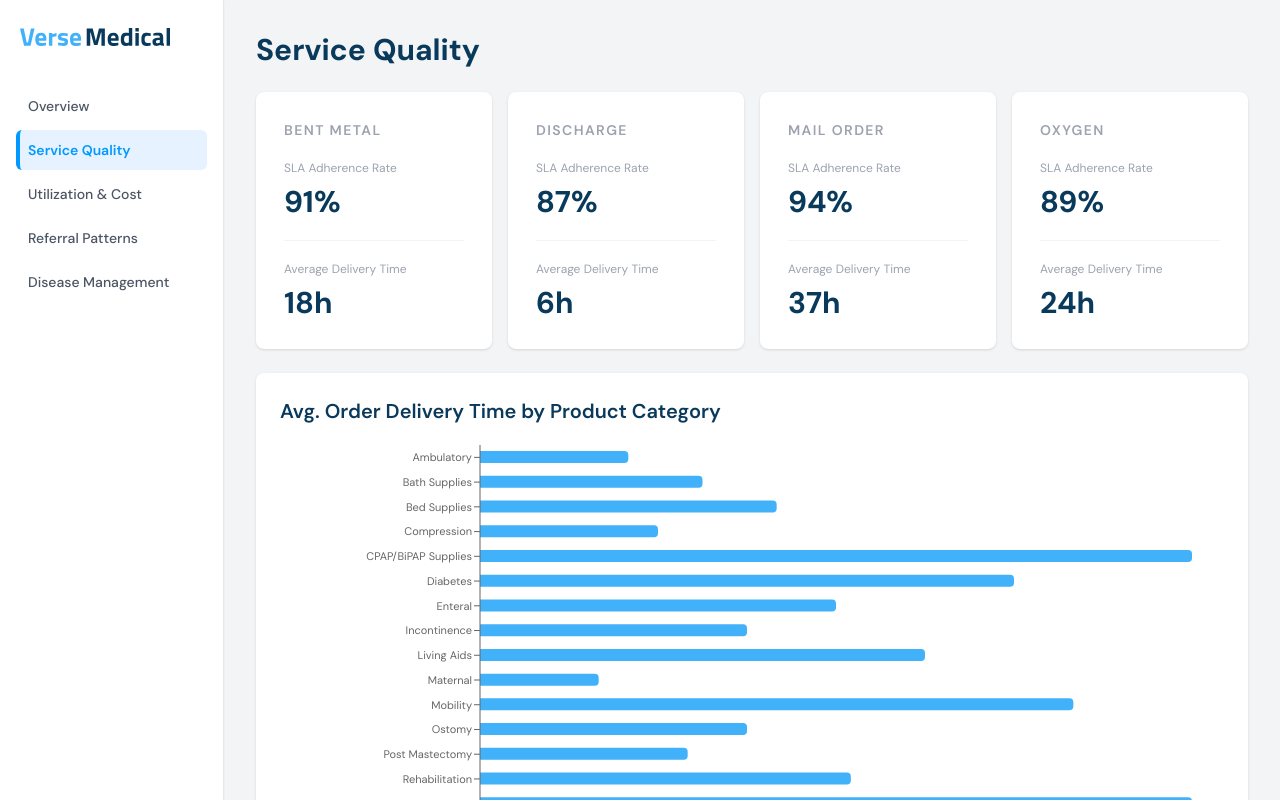
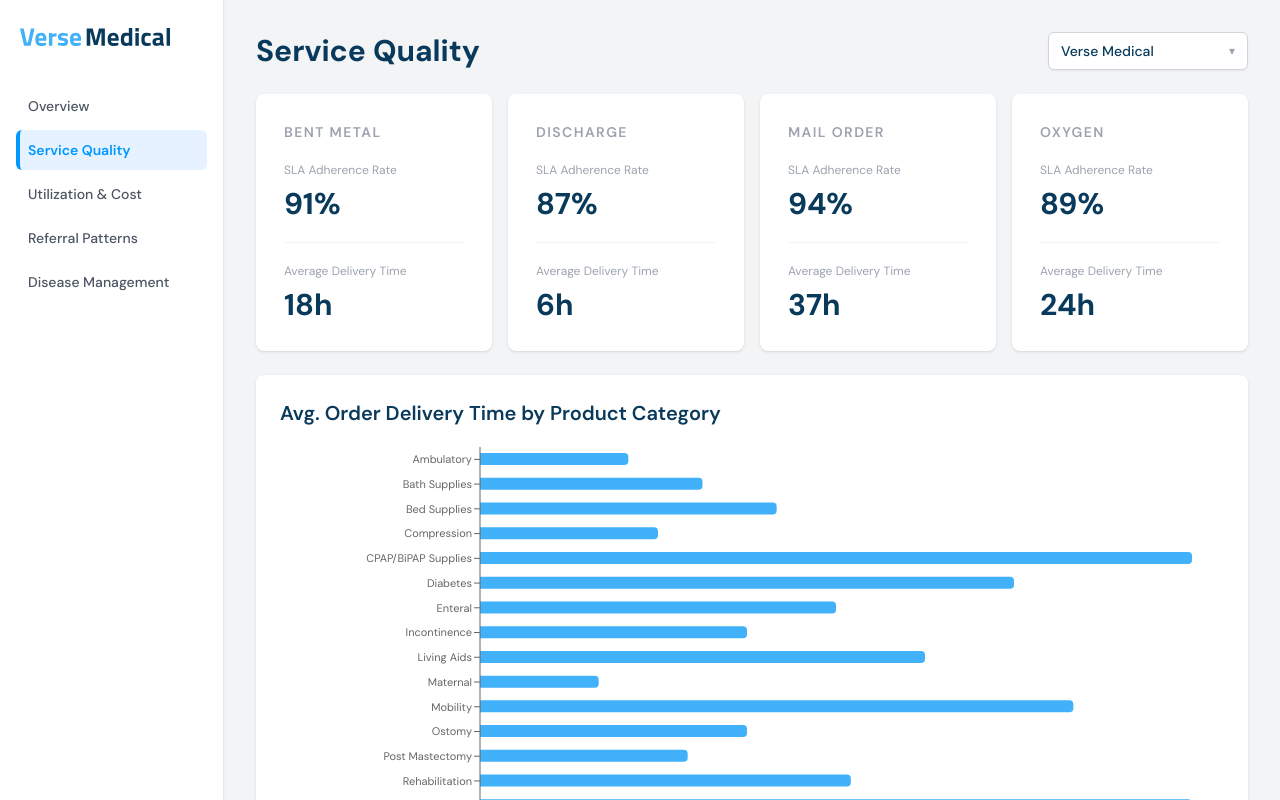
Before and after one commit to bryanzqwang/Verse_Payor_Dashboard, a Next.js app: page / in a window 1280 px wide. Both pictures are taken after a click on the button "Service Quality". Shown: the top 800 px of the page. Built offline with nearby package versions, Linux system fonts and the light colour scheme.

Commit message:
Added in supplier dropdown for Service Quality tab

```diff
--- a/src/app/tabs/ServiceQuality.tsx
+++ b/src/app/tabs/ServiceQuality.tsx
@@ -1,18 +1,173 @@
+"use client";
+
+import { useEffect, useRef, useState } from 'react';
 import { ServiceCategoryCard } from '@/components/ServiceCategoryCard';
 import { AvgDeliveryTimeChart } from '@/components/AvgDeliveryTimeChart';
 
+interface CategoryMetric {
+  category: string;
+  slaRate: string;
+  avgDelivery: string;
+}
+
+interface SupplierServiceQuality {
+  name: string;
+  categories: CategoryMetric[];
+  deliveryData?: { product: string; hours: number }[];
+}
+
+// Base per-product delivery hours, sourced from public/data/avg-delivery-time.csv (Verse Medical).
+const BASE_DELIVERY: { product: string; hours: number }[] = [
+  { product: 'Ambulatory', hours: 10 },
+  { product: 'Bath Supplies', hours: 15 },
+  { product: 'Bed Supplies', hours: 20 },
+  { product: 'Compression', hours: 12 },
+  { product: 'CPAP/BiPAP Supplies', hours: 48 },
+  { product: 'Diabetes', hours: 36 },
+  { product: 'Enteral', hours: 24 },
+  { product: 'Incontinence', hours: 18 },
+  { product: 'Living Aids', hours: 30 },
+  { product: 'Maternal', hours: 8 },
+  { product: 'Mobility', hours: 40 },
+  { product: 'Ostomy', hours: 18 },
+  { product: 'Post Mastectomy', hours: 14 },
+  { product: 'Rehabilitation', hours: 25 },
+  { product: 'Respiratory Supplies', hours: 48 },
+  { product: 'Skincare', hours: 20 },
+  { product: 'Urology', hours: 16 },
+  { product: 'Wound Care', hours: 22 },
+  { product: 'Specialty & LTSS Products', hours: 30 },
+];
+
+// Hypothetical scaling to approximate a competitor's delivery times for demo purposes.
+function scaleDelivery(multiplier: number, offset: number) {
+  return BASE_DELIVERY.map((d) => ({
+    product: d.product,
+    hours: Math.max(4, Math.round(d.hours * multiplier + offset)),
+  }));
+}
+
+const SUPPLIERS: SupplierServiceQuality[] = [
+  {
+    name: 'Verse Medical',
+    categories: [
+      { category: 'Bent Metal', slaRate: '91%', avgDelivery: '18h' },
+      { category: 'Discharge', slaRate: '87%', avgDelivery: '6h' },
+      { category: 'Mail Order', slaRate: '94%', avgDelivery: '37h' },
+      { category: 'Oxygen', slaRate: '89%', avgDelivery: '24h' },
+    ],
+    // No deliveryData override — falls back to the live CSV fetch.
+  },
+  {
+    name: 'Apex Home Medical',
+    categories: [
+      { category: 'Bent Metal', slaRate: '84%', avgDelivery: '26h' },
+      { category: 'Discharge', slaRate: '79%', avgDelivery: '11h' },
+      { category: 'Mail Order', slaRate: '88%', avgDelivery: '45h' },
+      { category: 'Oxygen', slaRate: '81%', avgDelivery: '33h' },
+    ],
+    deliveryData: scaleDelivery(1.15, 4),
+  },
+  {
+    name: 'Coastal DME Solutions',
+    categories: [
+      { category: 'Bent Metal', slaRate: '88%', avgDelivery: '21h' },
+      { category: 'Discharge', slaRate: '82%', avgDelivery: '9h' },
+      { category: 'Mail Order', slaRate: '90%', avgDelivery: '40h' },
+      { category: 'Oxygen', slaRate: '85%', avgDelivery: '29h' },
+    ],
+    deliveryData: scaleDelivery(1.05, 2),
+  },
+  {
+    name: 'Summit Health Equipment',
+    categories: [
+      { category: 'Bent Metal', slaRate: '93%', avgDelivery: '15h' },
+      { category: 'Discharge', slaRate: '90%', avgDelivery: '5h' },
+      { category: 'Mail Order', slaRate: '96%', avgDelivery: '33h' },
+      { category: 'Oxygen', slaRate: '92%', avgDelivery: '20h' },
+    ],
+    deliveryData: scaleDelivery(0.85, -3),
+  },
+  {
+    name: 'Pinnacle Care Supply',
+    categories: [
+      { category: 'Bent Metal', slaRate: '79%', avgDelivery: '31h' },
+      { category: 'Discharge', slaRate: '74%', avgDelivery: '14h' },
+      { category: 'Mail Order', slaRate: '83%', avgDelivery: '52h' },
+      { category: 'Oxygen', slaRate: '77%', avgDelivery: '38h' },
+    ],
+    deliveryData: scaleDelivery(1.35, 6),
+  },
+];
+
+function SupplierDropdown({
+  selected,
+  onSelect,
+}: {
+  selected: string;
+  onSelect: (name: string) => void;
+}) {
+  const [open, setOpen] = useState(false);
+  const ref = useRef<HTMLDivElement>(null);
+
+  useEffect(() => {
+    const handler = (e: MouseEvent) => {
+      if (ref.current && !ref.current.contains(e.target as Node)) {
+        setOpen(false);
+      }
+    };
+    document.addEventListener('mousedown', handler);
+    return () => document.removeEventListener('mousedown', handler);
+  }, []);
+
+  return (
+    <div ref={ref} className="relative">
+      <button
+        onClick={() => setOpen((o) => !o)}
+        className="text-sm border border-gray-300 rounded-md px-3 py-2 bg-white text-[#093a5b] font-medium flex items-center gap-2 hover:bg-gray-50 min-w-[200px] justify-between shadow-sm"
+      >
+        <span className="truncate">{selected}</span>
+        <span className="flex-shrink-0 text-xs text-gray-400">{open ? '▴' : '▾'}</span>
+      </button>
+      {open && (
+        <div className="absolute top-full right-0 mt-1 bg-white border border-gray-200 rounded-md shadow-lg z-20 min-w-[200px] overflow-hidden">
+          {SUPPLIERS.map((s) => (
+            <div
+              key={s.name}
+              onClick={() => {
+                onSelect(s.name);
+                setOpen(false);
+              }}
+              className={`px-3 py-2 text-sm cursor-pointer ${
+                selected === s.name ? 'bg-[#e6f2fa] text-[#093a5b] font-semibold' : 'text-gray-600 hover:bg-gray-50'
+              }`}
+            >
+              {s.name}
+            </div>
+          ))}
+        </div>
+      )}
+    </div>
+  );
+}
+
 export function ServiceQuality() {
+  const [selectedSupplier, setSelectedSupplier] = useState(SUPPLIERS[0].name);
+  const supplier = SUPPLIERS.find((s) => s.name === selectedSupplier) ?? SUPPLIERS[0];
+
   return (
     <div className="flex flex-col gap-6">
-      <h1 className="text-3xl font-bold text-[#093a5b]">Service Quality</h1>
+      <div className="flex items-center justify-between">
+        <h1 className="text-3xl font-bold text-[#093a5b]">Service Quality</h1>
+        <SupplierDropdown selected={selectedSupplier} onSelect={setSelectedSupplier} />
+      </div>
       <div className="grid grid-cols-2 lg:grid-cols-4 gap-4">
-        <ServiceCategoryCard category="Bent Metal" slaRate="91%" avgDelivery="18h" />
-        <ServiceCategoryCard category="Discharge" slaRate="87%" avgDelivery="6h" />
-        <ServiceCategoryCard category="Mail Order" slaRate="94%" avgDelivery="37h" />
-        <ServiceCategoryCard category="Oxygen" slaRate="89%" avgDelivery="24h" />
+        {supplier.categories.map((c) => (
+          <ServiceCategoryCard key={c.category} category={c.category} slaRate={c.slaRate} avgDelivery={c.avgDelivery} />
+        ))}
       </div>
       <div className="h-[400px] md:h-[600px]">
-        <AvgDeliveryTimeChart />
+        <AvgDeliveryTimeChart data={supplier.deliveryData} />
       </div>
     </div>
   );
--- a/src/components/AvgDeliveryTimeChart.tsx
+++ b/src/components/AvgDeliveryTimeChart.tsx
@@ -4,21 +4,24 @@ import { useState, useEffect } from 'react';
 import Papa from 'papaparse';
 import { BarChart, Bar, XAxis, YAxis, Tooltip, ResponsiveContainer } from 'recharts';
 
-export function AvgDeliveryTimeChart() {
-  const [data, setData] = useState<{ product: string; hours: number }[]>([]);
+export function AvgDeliveryTimeChart({ data: overrideData }: { data?: { product: string; hours: number }[] } = {}) {
+  const [fetchedData, setFetchedData] = useState<{ product: string; hours: number }[]>([]);
 
   useEffect(() => {
+    if (overrideData) return;
     fetch('/data/avg-delivery-time.csv')
       .then((r) => r.text())
       .then((csv) => {
         const parsed = Papa.parse(csv, { header: true });
-        setData(
+        setFetchedData(
           (parsed.data as { product: string; hours: string }[])
             .filter((r) => r.product)
             .map((r) => ({ product: r.product, hours: parseFloat(r.hours) }))
         );
       });
-  }, []);
+  }, [overrideData]);
+
+  const data = overrideData ?? fetchedData;
 
   const maxHours = data.length ? Math.ceil(Math.max(...data.map((d) => d.hours)) / 12) * 12 : 132;
   const ticks = Array.from({ length: maxHours / 12 + 1 }, (_, i) => i * 12);
```
Also changed, not shown: .claude/settings.json (added).
